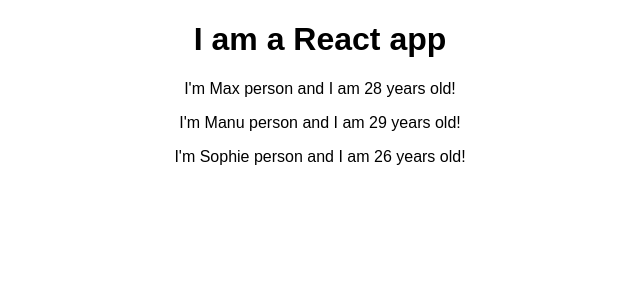
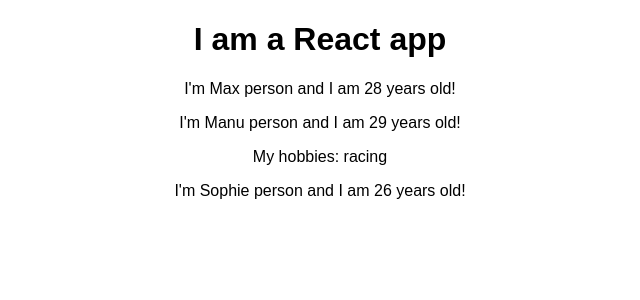
Before and after one commit to camolinasim/React_projects, a React (Create React App) app in the folder second_project_incremental/react-complete-guide/: page / in a window 1280 px wide. Shown: the top 300 px of the page, without its empty margins (320-960 px from the left). Built offline with nearby package versions, Linux system fonts and the light colour scheme.

Commit message:
learned to use children as dynamic content

```diff
--- a/second_project_incremental/react-complete-guide/src/Person/Person.js
+++ b/second_project_incremental/react-complete-guide/src/Person/Person.js
@@ -1,7 +1,15 @@
 import React from 'react';
 //we can output dynamic content as part of our JSX content
 const person = (props) => {
-    return <p>I'm {props.name} person and I am {props.age} years old!</p>
+    return (
+    <div>
+        <p>I'm {props.name} person and I am {props.age} years old!</p>
+    <p>{props.children}</p> {/* children refers to any element within the opening and closing tag of our component*/}
+
+
+    </div>
+
+        )
 }
 
 export default person;
```
